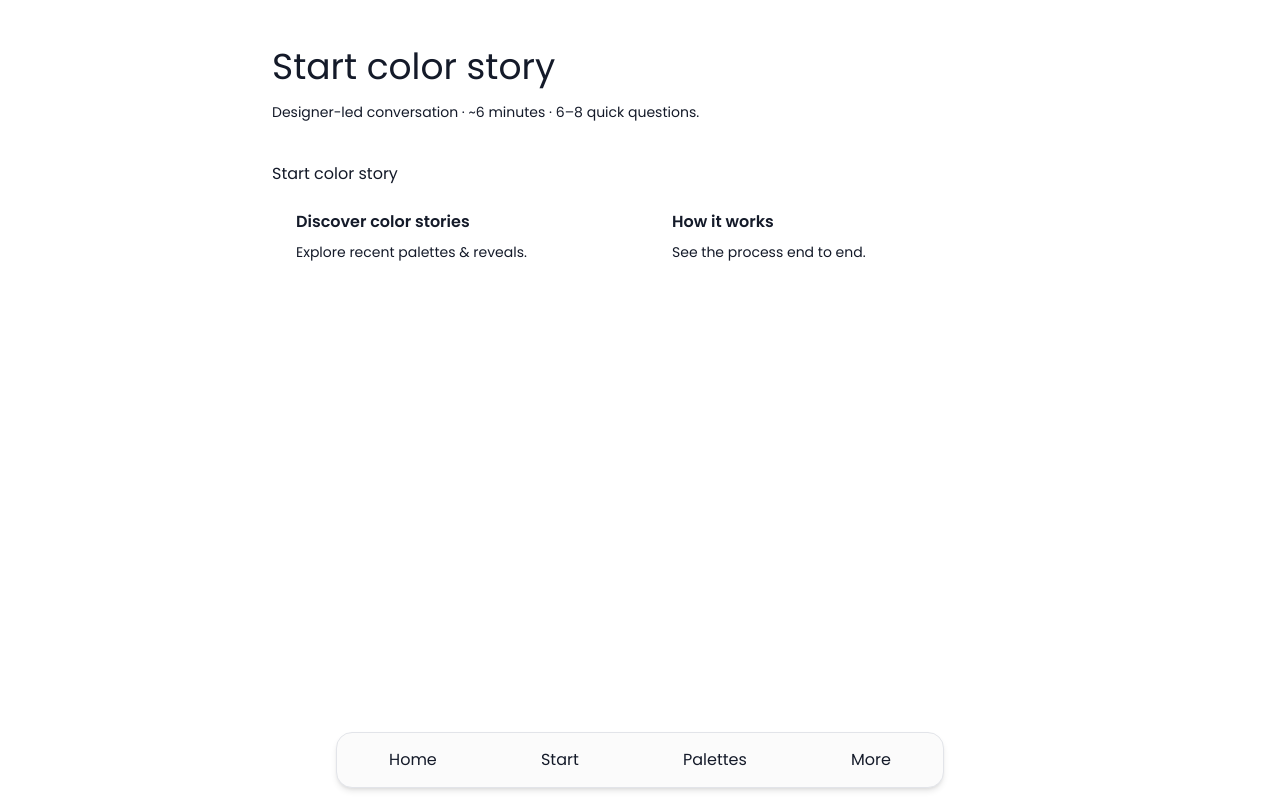
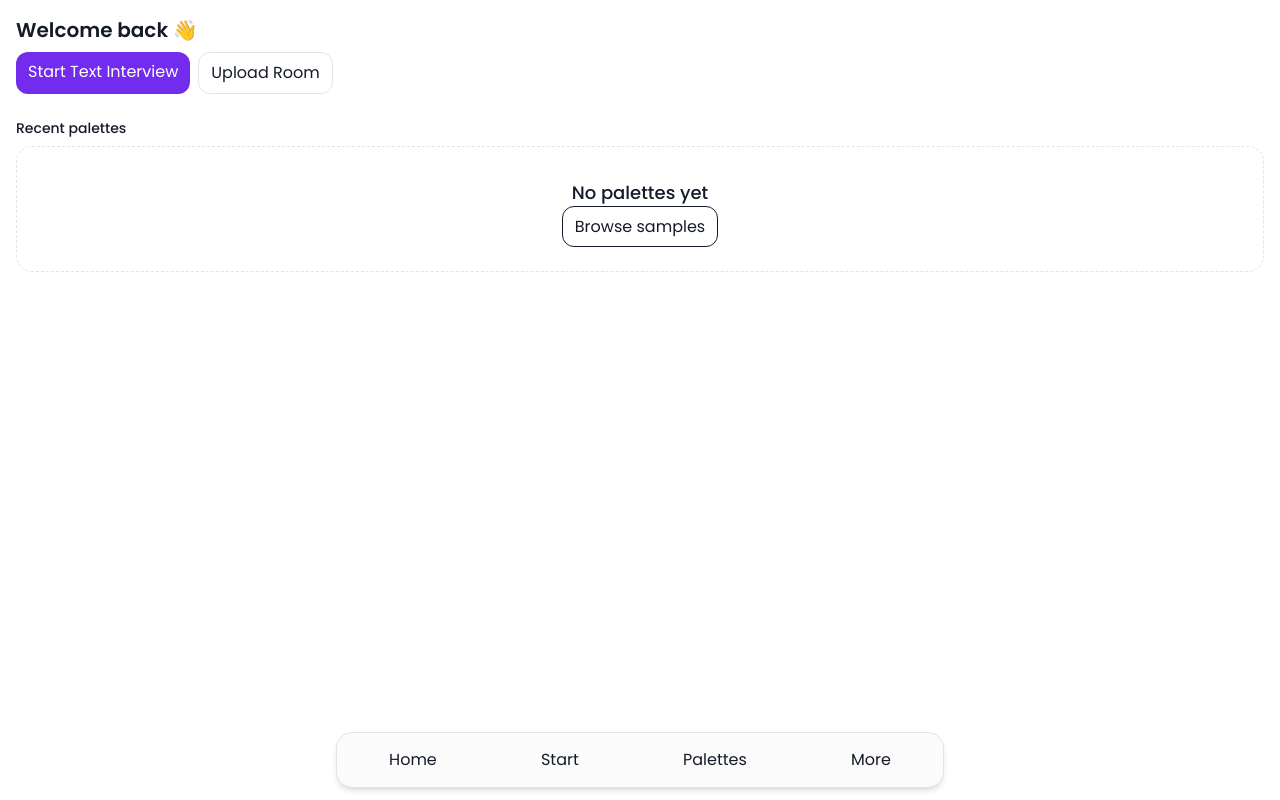
Before and after one commit to colrvia-a11y/colrvia, a Next.js app: page /home in a window 1280 px wide. Built offline with nearby package versions, Linux system fonts and the light colour scheme.

Commit message:
Add palette components, onboarding flow, and error handling

```diff
--- a/app/(shell)/home/page.tsx
+++ b/app/(shell)/home/page.tsx
@@ -1,20 +1,18 @@
-export const dynamic = 'force-dynamic'
-import Link from 'next/link'
-
-export default function HomeShell(){
+import { Empty } from '@/components/states/Empty'
+export default function HomePage(){
   return (
-    <main className="max-w-3xl mx-auto px-4 py-12 space-y-10">
-      <header>
-        <h1 className="font-display text-4xl leading-[1.05] mb-4">Start color story</h1>
-        <p className="text-sm text-muted-foreground max-w-md">Designer-led conversation · ~6 minutes · 6–8 quick questions.</p>
-      </header>
-      <div className="space-y-6">
-        <Link href="/start/interview-intro" className="btn btn-primary w-full sm:w-auto">Start color story</Link>
-        <div className="grid gap-4 sm:grid-cols-2">
-          <Link href="/discover" className="card p-6 hover:shadow-md transition-shadow"><h2 className="font-semibold mb-2">Discover color stories</h2><p className="text-sm text-muted-foreground">Explore recent palettes & reveals.</p></Link>
-          <Link href="/how-it-works" className="card p-6 hover:shadow-md transition-shadow"><h2 className="font-semibold mb-2">How it works</h2><p className="text-sm text-muted-foreground">See the process end to end.</p></Link>
+    <div className="p-4 space-y-6">
+      <section className="space-y-2">
+        <h1 className="text-xl font-semibold">Welcome back 👋</h1>
+        <div className="flex gap-2">
+          <a className="px-3 py-2 rounded-xl bg-[var(--accent)] text-white" href="/start/text-interview">Start Text Interview</a>
+          <a className="px-3 py-2 rounded-xl border border-[var(--border)]" href="/start">Upload Room</a>
         </div>
-      </div>
-    </main>
+      </section>
+      <section>
+        <h2 className="text-sm font-medium mb-2">Recent palettes</h2>
+        <Empty title="No palettes yet" action={<a className="px-3 py-2 rounded-xl border" href="/reveal">Browse samples</a>} />
+      </section>
+    </div>
   )
 }
--- a/app/layout.tsx
+++ b/app/layout.tsx
@@ -4,6 +4,7 @@ import { RouteTransition } from "@/components/ux/RouteTransition";
 import { CommandPaletteProvider } from "@/components/command/CommandPaletteProvider";
 import SettingsProvider from "@/components/settings/SettingsProvider";
 import { ToastProvider } from "@/components/ui/Toast";
+import { ErrorBoundary } from "@/components/error/ErrorBoundary";
 
 const poppins = Poppins({
   subsets: ["latin"],
@@ -29,9 +30,11 @@ export default function RootLayout({
         <ToastProvider>
           <CommandPaletteProvider>
             <SettingsProvider>
-              <RouteTransition>
-                <main id="content">{children}</main>
-              </RouteTransition>
+              <ErrorBoundary>
+                <RouteTransition>
+                  <main id="content">{children}</main>
+                </RouteTransition>
+              </ErrorBoundary>
             </SettingsProvider>
           </CommandPaletteProvider>
         </ToastProvider>
--- /dev/null
+++ b/app/onboarding/welcome/page.tsx
@@ -0,0 +1,16 @@
+'use client'
+import { useRouter } from 'next/navigation'
+export default function Onboarding(){
+  const router = useRouter()
+  return (
+    <div className="p-4 space-y-6">
+      <h1 className="text-xl font-semibold">Let’s set you up</h1>
+      <ol className="space-y-3 text-sm">
+        <li>1) Pick a goal</li>
+        <li>2) Upload a room photo</li>
+        <li>3) Choose your style</li>
+      </ol>
+      <button type="button" className="px-4 py-2 rounded-xl bg-[var(--accent)] text-white" onClick={()=>router.push('/start')}>Get started</button>
+    </div>
+  )
+}
--- /dev/null
+++ b/components/error/ErrorBoundary.tsx
@@ -0,0 +1,15 @@
+'use client'
+import React from 'react'
+type Props = { children: React.ReactNode }
+type State = { hasError: boolean; id?: string }
+export class ErrorBoundary extends React.Component<Props, State> {
+  state: State = { hasError: false }
+  static getDerivedStateFromError() { return { hasError: true, id: `${Date.now()}` } }
+  render(){ return this.state.hasError ? (
+    <div className="p-6 text-center">
+      <h1 className="text-xl font-semibold mb-2">Something went wrong</h1>
+      <p className="text-sm text-[var(--ink-subtle)]">Error id: {this.state.id}</p>
+      <button type="button" className="mt-4 px-3 py-2 border rounded" onClick={()=>location.reload()}>Reload</button>
+    </div>
+  ) : this.props.children }
+}
--- /dev/null
+++ b/components/palette/PaletteCard.tsx
@@ -0,0 +1,24 @@
+'use client'
+import { badge } from '@/lib/color/contrast'
+import { useEffect, useState } from 'react'
+type Swatch = { hex:string; name?:string }
+export function PaletteCard({ title='Palette', swatches }:{ title?:string; swatches:Swatch[] }){
+  const [paper,setPaper]=useState('#ffffff')
+  useEffect(()=>{ const v=getComputedStyle(document.documentElement).getPropertyValue('--paper'); setPaper(v.trim()||'#ffffff') },[])
+  return (
+    <section className="rounded-2xl border border-[var(--border)] bg-[var(--surface)] shadow-sm overflow-hidden">
+      <header className="flex items-center justify-between px-4 py-3"><h3 className="font-semibold">{title}</h3></header>
+      <div className="grid grid-cols-2 sm:grid-cols-4 gap-2 p-3">
+        {swatches.map((s,i)=>(
+          <button type="button" key={i} onClick={()=>navigator.clipboard?.writeText(s.hex)} className="group rounded-xl overflow-hidden border border-[var(--border)] text-left">
+            <div className="aspect-[4/3] sm:aspect-square" style={{ background: s.hex }} />
+            <div className="flex items-center justify-between px-3 py-2">
+              <span className="text-sm font-medium">{s.name ?? s.hex}</span>
+              <span className="text-[10px] rounded px-1.5 py-0.5 border border-[var(--border)]">{badge('#000000', paper)}</span>
+            </div>
+          </button>
+        ))}
+      </div>
+    </section>
+  )
+}
--- /dev/null
+++ b/components/palette/PaletteCarousel.tsx
@@ -0,0 +1,7 @@
+export function PaletteCarousel({ children }:{ children:React.ReactNode }){
+  return (
+    <div className="overflow-x-auto snap-x snap-mandatory flex gap-4 p-2">
+      {Array.isArray(children) ? children.map((c,i)=><div key={i} className="min-w-[85%] snap-center">{c}</div>) : children}
+    </div>
+  )
+}
--- a/lib/analytics/client.ts
+++ b/lib/analytics/client.ts
@@ -5,5 +5,7 @@ export function init() {
 }
 
 export function track<E extends AnalyticsEventName>(name: E, props: AnalyticsEventPayload<E>) {
-  if (typeof window !== "undefined" && (window as any).posthog) (window as any).posthog.capture(name, props);
+  if (typeof window === "undefined") return
+  console.debug('[analytics]', name, props)
+  if ((window as any).posthog) (window as any).posthog.capture(name, props)
 }
--- a/lib/analytics/types.ts
+++ b/lib/analytics/types.ts
@@ -21,6 +21,11 @@ export interface AnalyticsEventMap {
   render_started: { story_id: string }
   render_complete: { story_id: string; ms?: number }
   reveal_action: { story_id: string; action: 'download_all' | 'share' | 'retry' | 'more_like' | 'compare_open' }
+  onboarding_complete: Record<string, unknown>
+  palette_saved: Record<string, unknown>
+  upload_started: Record<string, unknown>
+  upload_failed: Record<string, unknown>
+  upload_success: Record<string, unknown>
 }
 
 export type AnalyticsEventName = keyof AnalyticsEventMap
--- /dev/null
+++ b/lib/color/contrast.ts
@@ -0,0 +1,4 @@
+export function hexToRgb(hex:string){ const m=hex.replace('#',''); const i=parseInt(m,16); return {r:(i>>16)&255,g:(i>>8)&255,b:i&255} }
+function lum(c:number){ c/=255; return c<=0.03928?c/12.92:Math.pow((c+0.055)/1.055,2.4) }
+export function contrastRatio(a:string,b:string){ const A=hexToRgb(a),B=hexToRgb(b); const L1=0.2126*lum(A.r)+0.7152*lum(A.g)+0.0722*lum(A.b); const L2=0.2126*lum(B.r)+0.7152*lum(B.g)+0.0722*lum(B.b); const [hi,lo]=L1>L2?[L1,L2]:[L2,L1]; return (hi+0.05)/(lo+0.05) }
+export function badge(a:string,b:string){ const r=contrastRatio(a,b); return r>=7?'AAA':r>=4.5?'AA':'Fail' }
```
Also changed, not shown: public/manifest.webmanifest (added).
